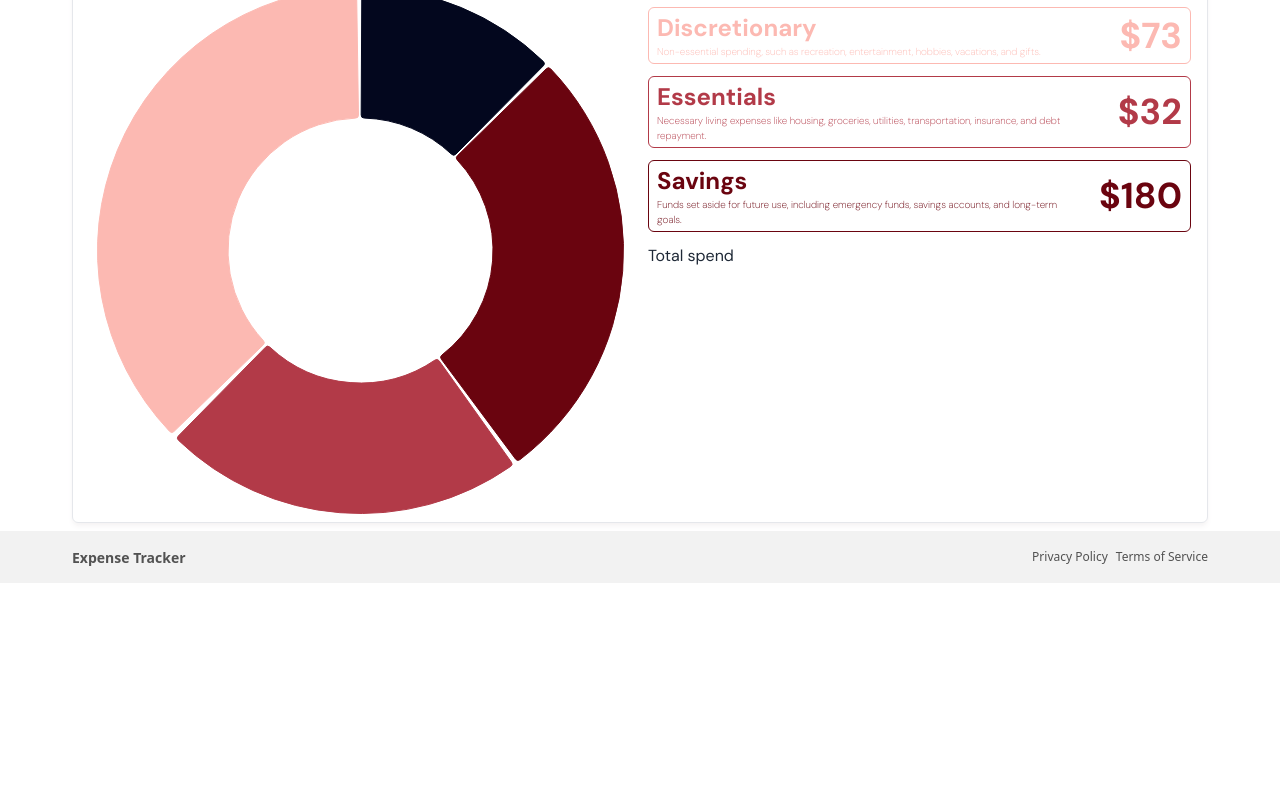
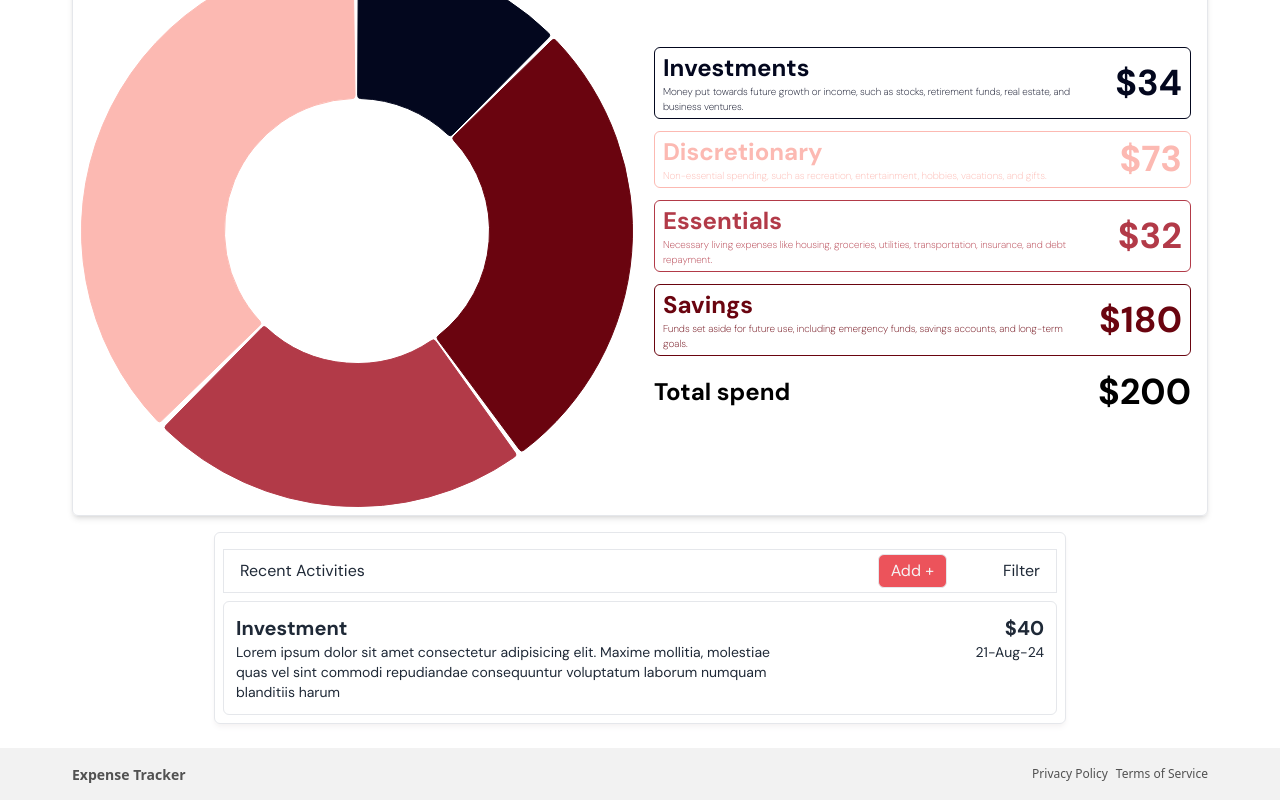
Before and after one commit to JoshuaOzorji/expense-tracker-app, a React (Vite) app in the folder client/: page / in a window 1280 px wide. Shown: the part 427-1227 px from the top of the page. Before the commit the page ends 1010 px from the top, so only its background shows below. Built offline with nearby package versions, Linux system fonts and the light colour scheme; the HTML template or start-up script is replaced by a standard one.

Commit message:
homepage completed

```diff
--- /dev/null
+++ b/client/src/components/Activity.tsx
@@ -0,0 +1,32 @@
+const Activity = () => {
+	return (
+		<main className='p-2 my-4 border rounded-md shadow-md shadow-accent w-full md:w-[75%] mx-auto'>
+			<header className='flex items-center justify-between px-4 py-1 border my-2'>
+				<p>Recent Activities</p>
+
+				<div className='md:space-x-14'>
+					<button className='buttonSm'>Add +</button>
+					<span>Filter</span>
+				</div>
+			</header>
+
+			<section className='flex justify-between border rounded-md md:p-3'>
+				<div className='flex flex-col md:w-[70%] text-left'>
+					<span className='font-bold md:text-xl'>Investment</span>
+					<span className='text-sm'>
+						Lorem ipsum dolor sit amet consectetur adipisicing elit. Maxime
+						mollitia, molestiae quas vel sint commodi repudiandae consequuntur
+						voluptatum laborum numquam blanditiis harum
+					</span>
+				</div>
+
+				<div className='flex flex-col md:w-[30%] text-right'>
+					<span className='md:text-xl font-bold'>$40</span>
+					<span className='text-sm'>21-Aug-24</span>
+				</div>
+			</section>
+		</main>
+	);
+};
+
+export default Activity;
--- a/client/src/components/Dashboard.tsx
+++ b/client/src/components/Dashboard.tsx
@@ -1,4 +1,4 @@
-import { Chart as ChartJS, ArcElement, Tooltip, Legend } from "chart.js";
+import { Chart as ChartJS, ArcElement, Tooltip } from "chart.js";
 import { Doughnut } from "react-chartjs-2";
 
 const chartData = {
@@ -24,14 +24,18 @@ const chartData = {
 // 		align: "center",
 // 	},
 // };
-ChartJS.register(ArcElement, Tooltip, Legend);
+ChartJS.register(ArcElement, Tooltip);
 
 const Dashboard = () => {
 	return (
-		<main className='flex flex-col max-h-screen p-2 border rounded-md shadow-md md:flex-row shadow-accent'>
+		<main className='p-2 border rounded-md shadow-md '>
+			<div className='flex items-center justify-between'>
+				<p className='p-2'>Good morning, [FIRST_NAME]</p>
+				<button className='buttonSm'>Add +</button>
+			</div>
+
+			<div className='flex flex-col items-center max-h-screen gap-3 md:flex-row shadow-accent'>
 				<section className='md:w-[50%]'>
-				<p className='p-2'>Good morning, [FIRST_NAME]</p>
-
 					{/* CHART */}
 					<div className='flex justify-center items-center w-full h-auto mx-auto md:max-h-[75vh]'>
 						<Doughnut data={chartData} />
@@ -41,50 +45,55 @@ const Dashboard = () => {
 				<section className='md:w-[50%] p-2 flex flex-col gap-3'>
 					<div className='flex justify-between items-center space-x-8 border border-[#03071e] rounded-md text-[#03071e] py-1 px-2'>
 						<span className='flex flex-col'>
-						<h2 className='font-bold text-2xl'>Investments</h2>
+							<h2 className='text-2xl font-bold'>Investments</h2>
 							<p className='font-extralight text-[10px]'>
 								Money put towards future growth or income, such as stocks,
 								retirement funds, real estate, and business ventures.
 							</p>
 						</span>
-					<span className='font-bold text-4xl'>$34</span>
+						<span className='text-4xl font-bold'>$34</span>
 					</div>
 
 					<div className='flex justify-between items-center space-x-8 border border-[#fcb9b2] rounded-md text-[#fcb9b2] py-1 px-2'>
 						<span className='flex flex-col'>
-						<h2 className='font-bold text-2xl'>Discretionary</h2>
+							<h2 className='text-2xl font-bold'>Discretionary</h2>
 							<p className='font-extralight text-[10px]'>
 								Non-essential spending, such as recreation, entertainment,
 								hobbies, vacations, and gifts.
 							</p>
 						</span>
-					<span className='font-bold text-4xl'>$73</span>
+						<span className='text-4xl font-bold'>$73</span>
 					</div>
 
 					<div className='flex justify-between items-center space-x-8 border border-[#b23a48] rounded-md text-[#b23a48] py-1 px-2'>
 						<span className='flex flex-col'>
-						<h2 className='font-bold text-2xl'>Essentials</h2>
+							<h2 className='text-2xl font-bold'>Essentials</h2>
 							<p className='font-extralight text-[10px]'>
 								Necessary living expenses like housing, groceries, utilities,
 								transportation, insurance, and debt repayment.
 							</p>
 						</span>
-					<span className='font-bold text-4xl'>$32</span>
+						<span className='text-4xl font-bold'>$32</span>
 					</div>
 
 					<div className='flex justify-between items-center space-x-8 border border-[#6a040f] rounded-md text-[#6a040f] py-1 px-2'>
 						<span className='flex flex-col'>
-						<h2 className='font-bold text-2xl'>Savings</h2>
+							<h2 className='text-2xl font-bold'>Savings</h2>
 							<p className='font-extralight text-[10px]'>
-							Funds set aside for future use, including emergency funds, savings
-							accounts, and long-term goals.
+								Funds set aside for future use, including emergency funds,
+								savings accounts, and long-term goals.
 							</p>
 						</span>
-					<span className='font-bold text-4xl'>$180</span>
+						<span className='text-4xl font-bold'>$180</span>
 					</div>
 
-				<p>Total spend</p>
+					<div className='flex items-center justify-between my-1 font-bold text-black'>
+						<h2 className='text-2xl'>Total spend</h2>
+
+						<h1 className='text-4xl'>$200</h1>
+					</div>
 				</section>
+			</div>
 		</main>
 	);
 };
--- a/client/src/components/Footer.tsx
+++ b/client/src/components/Footer.tsx
@@ -3,7 +3,7 @@ import { Link } from "react-router-dom";
 const Footer = () => {
 	return (
 		<main className='bg-black/5 py-1.5'>
-			<section className='bucket flex justify-between items-center'>
+			<section className='flex items-center justify-between bucket'>
 				<Link to='/'>
 					<span className='text-neutral-600 hover:text-pry  text-[0.8rem] md:text-sm font-bold animate'>
 						Expense Tracker
--- a/client/src/components/UserMenu.tsx
+++ b/client/src/components/UserMenu.tsx
@@ -17,21 +17,21 @@ const UserMenu = () => {
 					<img
 						src={userImg}
 						alt=''
-						className='rounded-full object-cover outline-none hover:outline-none h-8 w-8'
+						className='object-cover w-8 h-8 rounded-full outline-none hover:outline-none'
 					/>
 				</DropdownMenuTrigger>
 				<DropdownMenuContent className='mr-3 md:mr-4'>
 					<DropdownMenuLabel>Hi, [FirstName]</DropdownMenuLabel>
 					<DropdownMenuSeparator />
 					<DropdownMenuItem>
-						<button className='hover:bg-accent p-1 rounded-md'>
+						<button className='p-1 rounded-md hover:bg-accent'>
 							Update Profile
 						</button>
 					</DropdownMenuItem>
 					<DropdownMenuItem>
 						<Button
 							size='sm'
-							className='w-full bg-pry hover:bg-sec hover:text-pry rounded-none'>
+							className='w-full rounded-none bg-pry hover:bg-sec hover:text-pry'>
 							Logout
 						</Button>
 					</DropdownMenuItem>
--- a/client/src/index.css
+++ b/client/src/index.css
@@ -15,7 +15,11 @@
 }
 
 .button {
-	@apply px-3 py-1.5 md:px-4 md:py-2 rounded-lg text-accent bg-pry hover:bg-accent hover:text-pry border animate;
+	@apply px-3 py-1.5 md:px-4 md:py-2 rounded-md text-accent bg-pry hover:bg-accent hover:text-pry border animate;
+}
+
+.buttonSm {
+	@apply px-2 py-1 md:px-3 rounded-md text-accent bg-pry hover:bg-accent hover:text-pry border animate;
 }
 
 .form-focus {
--- a/client/src/pages/HomePage.tsx
+++ b/client/src/pages/HomePage.tsx
@@ -1,9 +1,11 @@
+import Activity from "@/components/Activity";
 import Dashboard from "@/components/Dashboard";
 
 const HomePage = () => {
 	return (
 		<main className='bucket'>
 			<Dashboard />
+			<Activity />
 		</main>
 	);
 };
```
Lines whose indentation alone changed are shown as unchanged.
